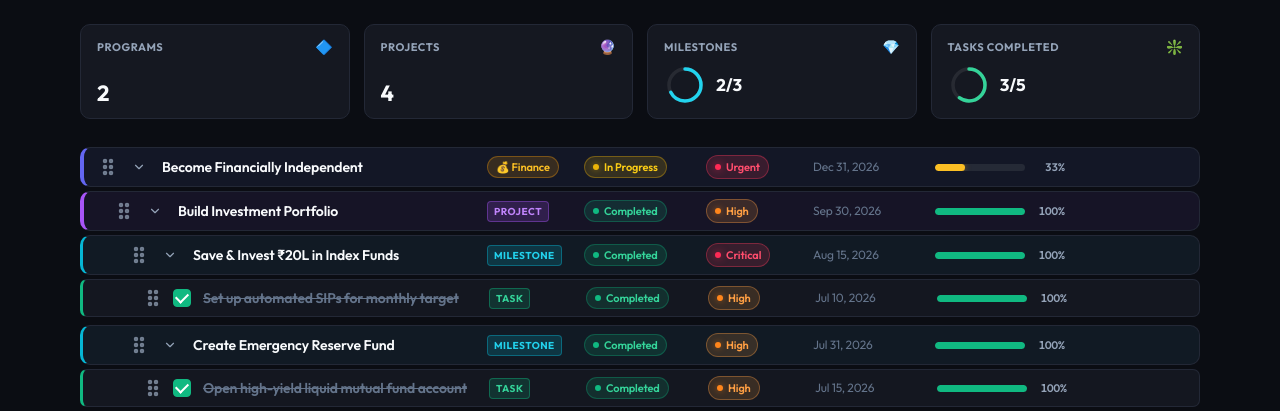
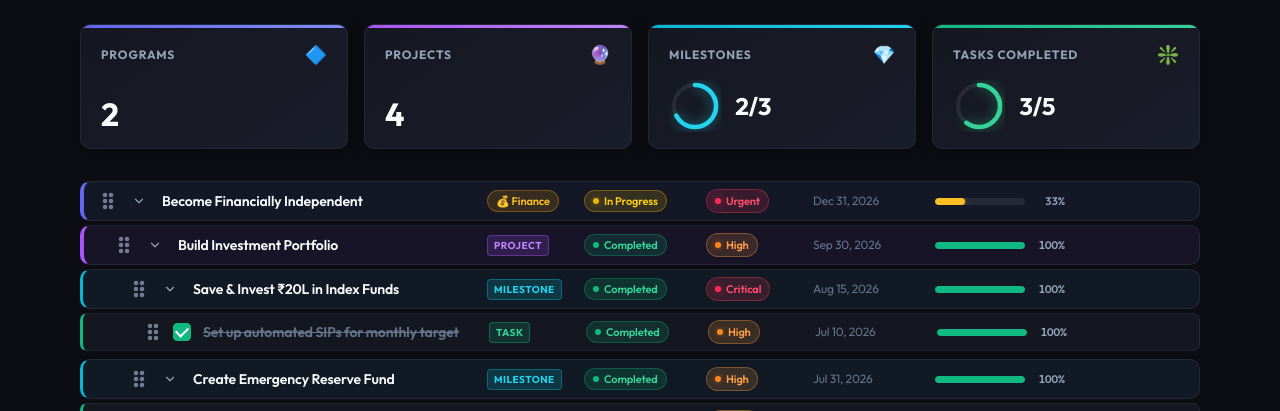
Before and after one commit to amanc3765/goaltracker, a Flask app: page / in a window 1280 px wide. Shown: the part 83-494 px from the top of the page. Run offline with Flask 3, Linux system fonts and the light colour scheme.

Commit message:
Revamp upper summary panel UI: bold 32px values, 24px circular rings, top gradient accent bars, glassmorphism card elevation

```diff
--- a/static/css/style.css
+++ b/static/css/style.css
@@ -94,26 +94,45 @@ body {
 .summary-dashboard {
   display: grid;
   grid-template-columns: repeat(4, 1fr);
-  gap: 14px;
-  margin-bottom: 24px;
+  gap: 16px;
+  margin-bottom: 28px;
 }
 
 .summary-card {
-  background-color: var(--bg-card);
+  background: linear-gradient(145deg, rgba(21, 24, 33, 0.95) 0%, rgba(27, 30, 43, 0.95) 100%);
   border: 1px solid var(--border-color);
   border-radius: var(--radius-lg);
-  padding: 12px 16px;
+  padding: 16px 20px;
   display: flex;
   flex-direction: column;
   justify-content: space-between;
-  gap: 6px;
-  transition: border-color var(--transition-speed) var(--transition-ease),
-              background-color var(--transition-speed) var(--transition-ease);
+  gap: 12px;
+  box-shadow: 0 4px 16px rgba(0, 0, 0, 0.25);
+  transition: all var(--transition-speed) var(--transition-ease);
+  position: relative;
+  overflow: hidden;
 }
 
+.summary-card::before {
+  content: '';
+  position: absolute;
+  top: 0;
+  left: 0;
+  right: 0;
+  height: 3px;
+  background: var(--border-color);
+  transition: background var(--transition-speed);
+}
+
+.summary-card:nth-child(1)::before { background: linear-gradient(90deg, #6366F1, #818CF8); }
+.summary-card:nth-child(2)::before { background: linear-gradient(90deg, #A855F7, #C084FC); }
+.summary-card:nth-child(3)::before { background: linear-gradient(90deg, #06B6D4, #22D3EE); }
+.summary-card:nth-child(4)::before { background: linear-gradient(90deg, #10B981, #34D399); }
+
 .summary-card:hover {
-  border-color: #2D3446;
-  background-color: var(--bg-card-hover);
+  border-color: rgba(99, 102, 241, 0.4);
+  transform: translateY(-2px);
+  box-shadow: 0 10px 24px rgba(0, 0, 0, 0.45);
 }
 
 .summary-card-header {
@@ -123,23 +142,24 @@ body {
 }
 
 .summary-card-title {
-  font-size: 11px;
+  font-size: 12px;
   font-weight: 700;
   color: var(--text-secondary);
   text-transform: uppercase;
-  letter-spacing: 0.05em;
+  letter-spacing: 0.07em;
 }
 
 .summary-card-icon {
-  font-size: 14px;
+  font-size: 18px;
 }
 
 .summary-card-value {
-  font-size: 22px;
-  font-weight: 700;
+  font-size: 32px;
+  font-weight: 800;
   color: var(--text-primary);
   font-family: var(--font-family);
-  line-height: 1.2;
+  line-height: 1.1;
+  letter-spacing: -0.02em;
 }
 
 .summary-card-body {
@@ -150,7 +170,7 @@ body {
 .summary-circular-wrapper {
   display: flex;
   align-items: center;
-  gap: 10px;
+  gap: 14px;
 }
 
 .summary-circular-svg {
@@ -161,30 +181,34 @@ body {
 .summary-circle-bg {
   fill: none;
   stroke: rgba(255, 255, 255, 0.08);
-  stroke-width: 3.5;
+  stroke-width: 4;
 }
 
 .summary-circle-fill {
   fill: none;
-  stroke-width: 3.5;
+  stroke-width: 4.5;
   stroke-linecap: round;
-  transition: stroke-dashoffset 300ms var(--transition-ease);
+  transition: stroke-dashoffset 400ms var(--transition-ease);
 }
 
 .summary-circle-fill.cyan {
   stroke: #22D3EE;
+  filter: drop-shadow(0 0 6px rgba(34, 211, 238, 0.5));
 }
 
 .summary-circle-fill.emerald {
   stroke: #34D399;
+  filter: drop-shadow(0 0 6px rgba(52, 211, 153, 0.5));
 }
 
 .summary-circular-text {
-  font-size: 17px;
-  font-weight: 700;
+  font-size: 24px;
+  font-weight: 800;
   color: var(--text-primary);
   font-variant-numeric: tabular-nums;
+  letter-spacing: -0.02em;
 }
+
 
 
 .brand-section {
--- a/static/js/app.js
+++ b/static/js/app.js
@@ -175,21 +175,22 @@ function renderSummaryDashboard() {
 
   const createCircularSvg = (completed, total, colorClass = 'cyan') => {
     const pct = total > 0 ? Math.round((completed / total) * 100) : 0;
-    const radius = 16;
+    const radius = 21;
     const circumference = 2 * Math.PI * radius;
     const offset = circumference - (pct / 100) * circumference;
 
     return `
       <div class="summary-circular-wrapper">
-        <svg class="summary-circular-svg" width="42" height="42" viewBox="0 0 42 42">
-          <circle class="summary-circle-bg" cx="21" cy="21" r="${radius}"></circle>
-          <circle class="summary-circle-fill ${colorClass}" cx="21" cy="21" r="${radius}"
+        <svg class="summary-circular-svg" width="52" height="52" viewBox="0 0 52 52">
+          <circle class="summary-circle-bg" cx="26" cy="26" r="${radius}"></circle>
+          <circle class="summary-circle-fill ${colorClass}" cx="26" cy="26" r="${radius}"
             stroke-dasharray="${circumference}" stroke-dashoffset="${offset}"></circle>
         </svg>
         <div class="summary-circular-text">${completed}/${total}</div>
       </div>
     `;
   };
+
 
   container.innerHTML = `
     <div class="summary-card">
```
